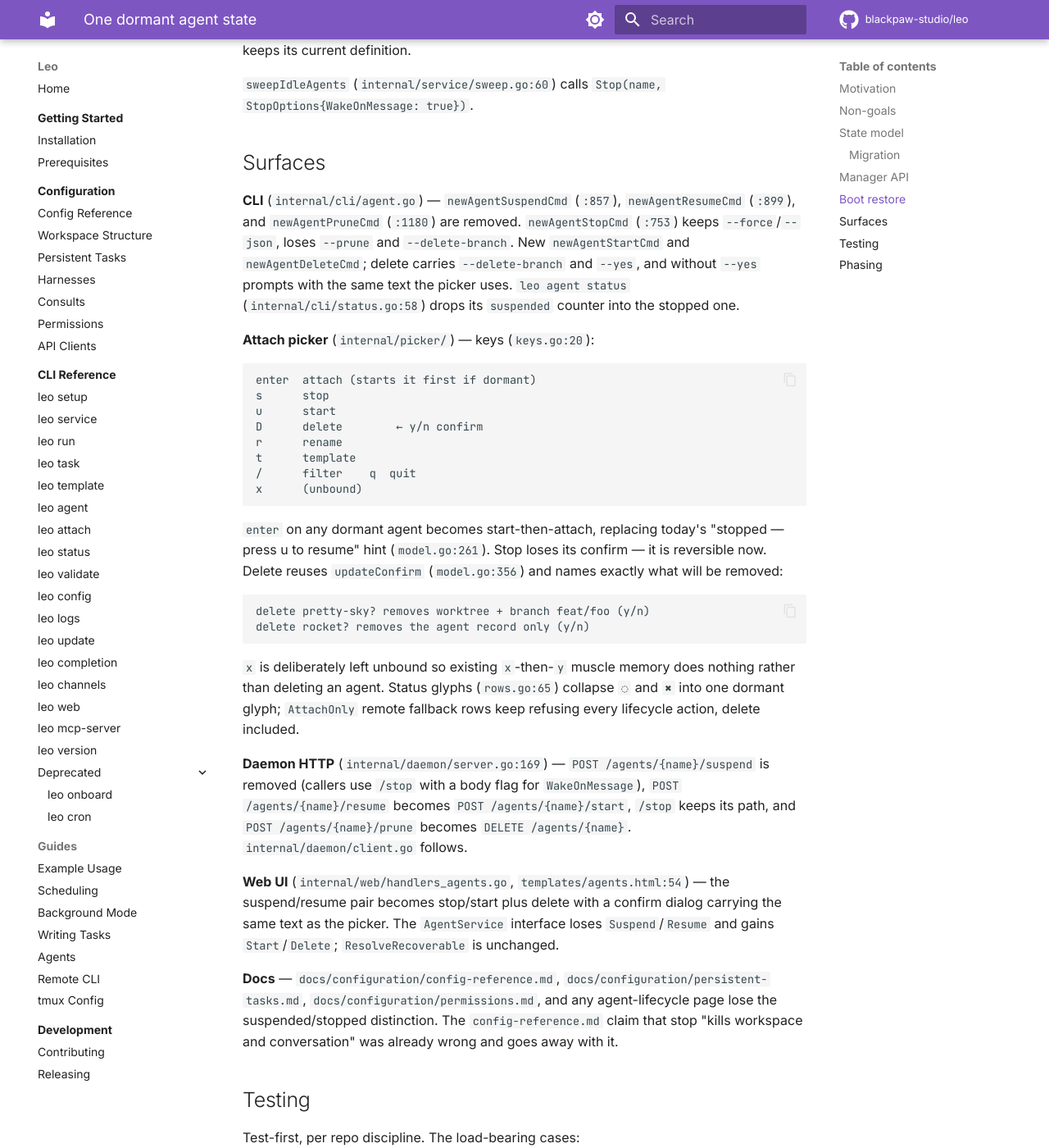
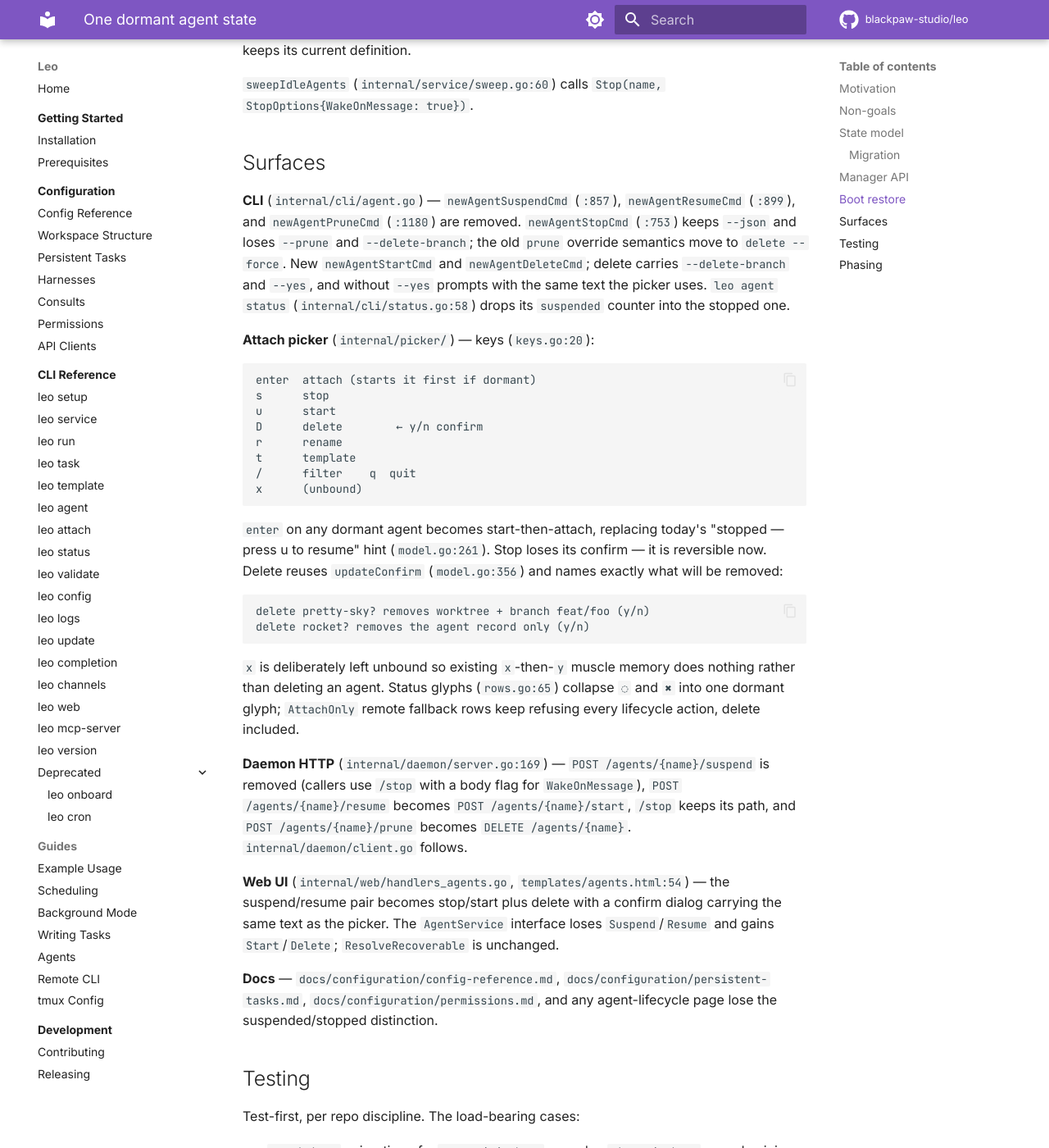
Before and after one commit to blackpaw-studio/leo, an MkDocs documentation site: the page built from docs/specs/2026-08-21-one-dormant-state.md, in a window 1280 px wide and 1400 px high, scrolled down 3167 px. Shown: the whole window at 82% size. Built offline with MkDocs 1.6.1 and Material for MkDocs 9.7.7, drawn with Linux system fonts in a browser that asks for light colours; comment, search, counter and statistics services are not loaded.

Commit message:
docs: correct stop --force claim in one-dormant-state spec

```diff
--- a/docs/specs/2026-08-21-one-dormant-state.md
+++ b/docs/specs/2026-08-21-one-dormant-state.md
@@ -118,8 +118,8 @@ as it does today. `IsFailedRestore` keeps its current definition.
 
 **CLI** (`internal/cli/agent.go`) — `newAgentSuspendCmd` (`:857`),
 `newAgentResumeCmd` (`:899`), and `newAgentPruneCmd` (`:1180`) are removed.
-`newAgentStopCmd` (`:753`) keeps `--force`/`--json`, loses `--prune` and
-`--delete-branch`. New `newAgentStartCmd` and `newAgentDeleteCmd`; delete carries
+`newAgentStopCmd` (`:753`) keeps `--json` and loses `--prune` and
+`--delete-branch`; the old `prune` override semantics move to `delete --force`. New `newAgentStartCmd` and `newAgentDeleteCmd`; delete carries
 `--delete-branch` and `--yes`, and without `--yes` prompts with the same text the
 picker uses. `leo agent status` (`internal/cli/status.go:58`) drops its
 `suspended` counter into the stopped one.
@@ -165,9 +165,7 @@ and gains `Start`/`Delete`; `ResolveRecoverable` is unchanged.
 
 **Docs** — `docs/configuration/config-reference.md`,
 `docs/configuration/persistent-tasks.md`, `docs/configuration/permissions.md`,
-and any agent-lifecycle page lose the suspended/stopped distinction. The
-`config-reference.md` claim that stop "kills workspace and conversation" was
-already wrong and goes away with it.
+and any agent-lifecycle page lose the suspended/stopped distinction.
 
 ## Testing
 
```
